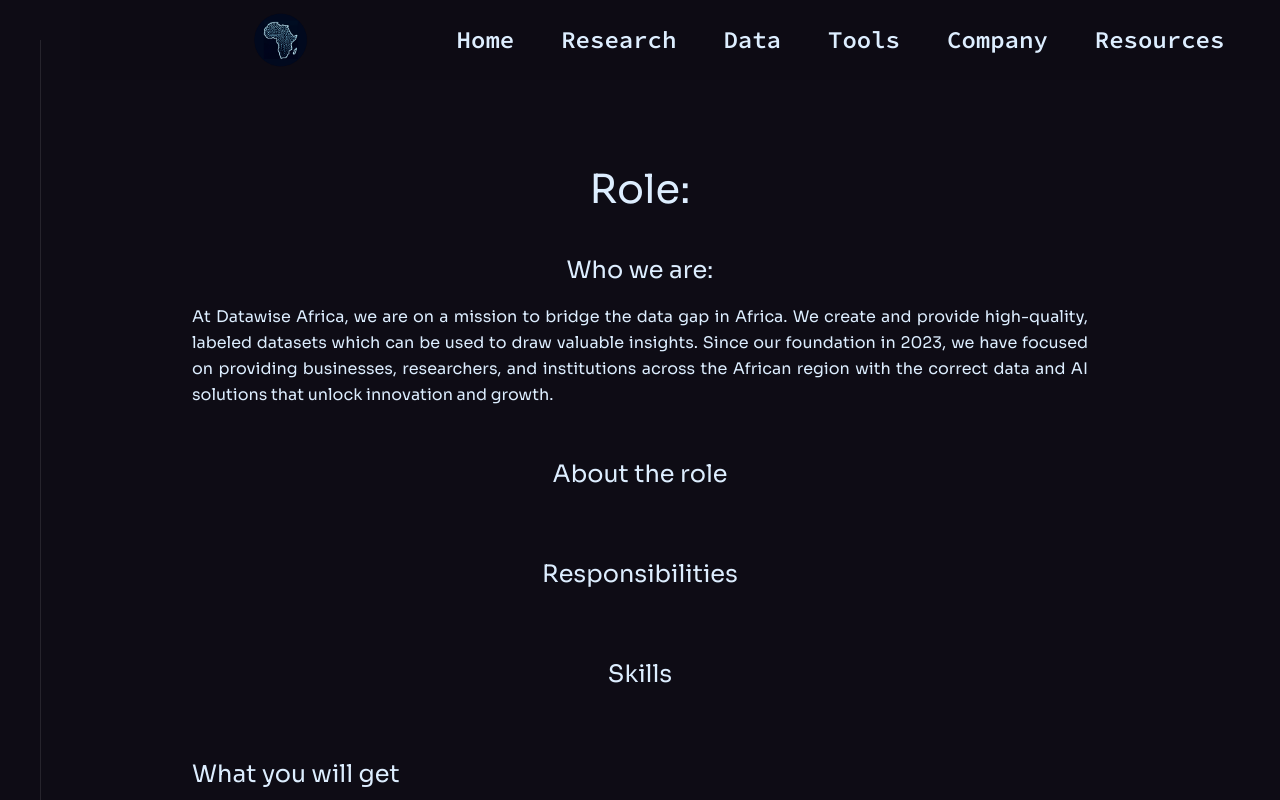
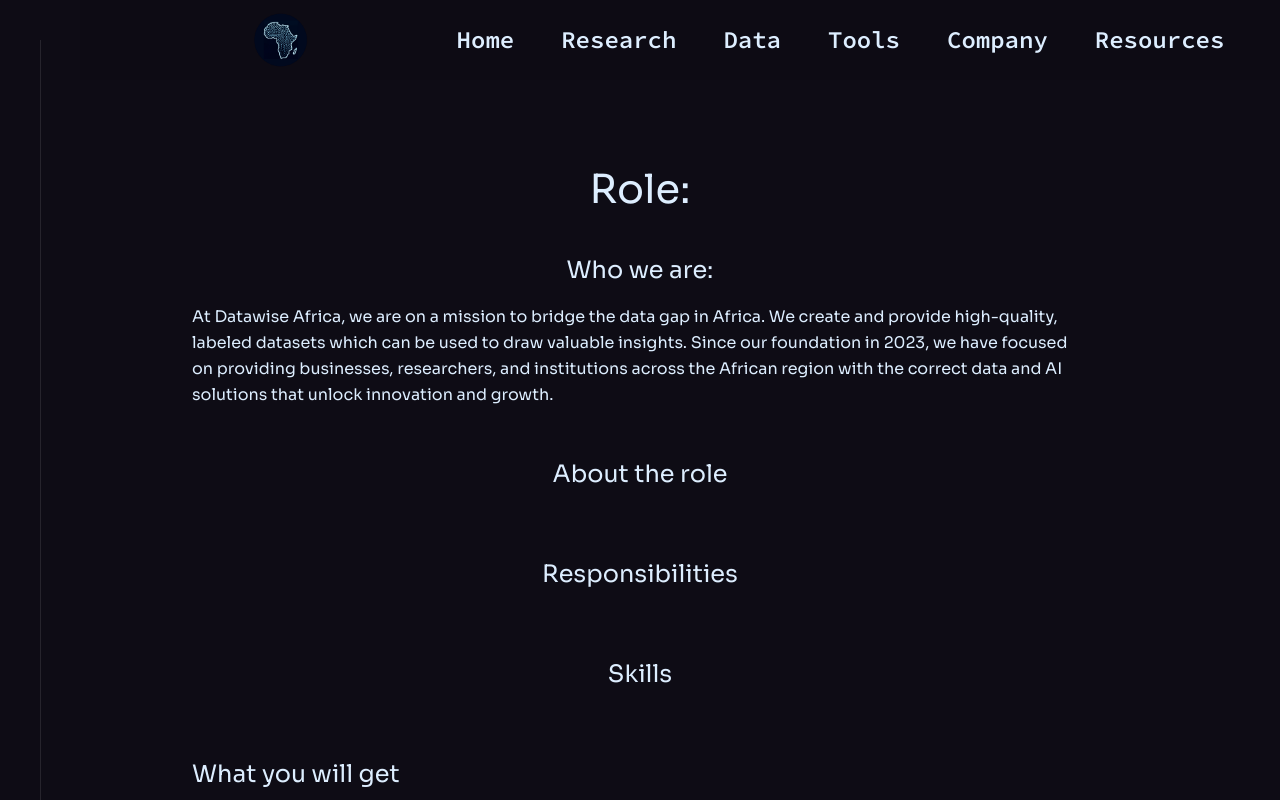
Before and after one commit to Datawise-Africa/datawise_frontend, a React (Vite) app: page /job-description in a window 1280 px wide. Shown: the top 800 px of the page. Built offline with nearby package versions, Linux system fonts and the light colour scheme.

Commit message:
Modified text alignement in JobDescription component

```diff
--- a/src/pages/company/JobDescription.jsx
+++ b/src/pages/company/JobDescription.jsx
@@ -17,7 +17,7 @@ const JobDescription = () => {
         {/* Who we are */}
         <div className="text-center mb-8">
           <h5 className="h5 mb-4">Who we are:</h5>
-          <p className="text-justify text-n-14 leading-relaxed">
+          <p className="text-left text-n-14 leading-relaxed">
             At Datawise Africa, we are on a mission to bridge the data gap in Africa. We create and provide high-quality, labeled datasets which can be used to draw valuable insights. Since our foundation in 2023, we have focused on providing businesses, researchers, and institutions across the African region with the correct data and AI solutions that unlock innovation and growth.
           </p>
         </div>
@@ -25,7 +25,7 @@ const JobDescription = () => {
         {/* About the program */}
         <div className="text-center mb-8">
           <h5 className="h5 mt-4 mb-4">About the role</h5>
-          <p className="text-justify text-n-14 leading-relaxed">{position?.overview}</p>
+          <p className="text-left text-n-14 leading-relaxed">{position?.overview}</p>
         </div>
 
         {/* Responsibilities */}
```
